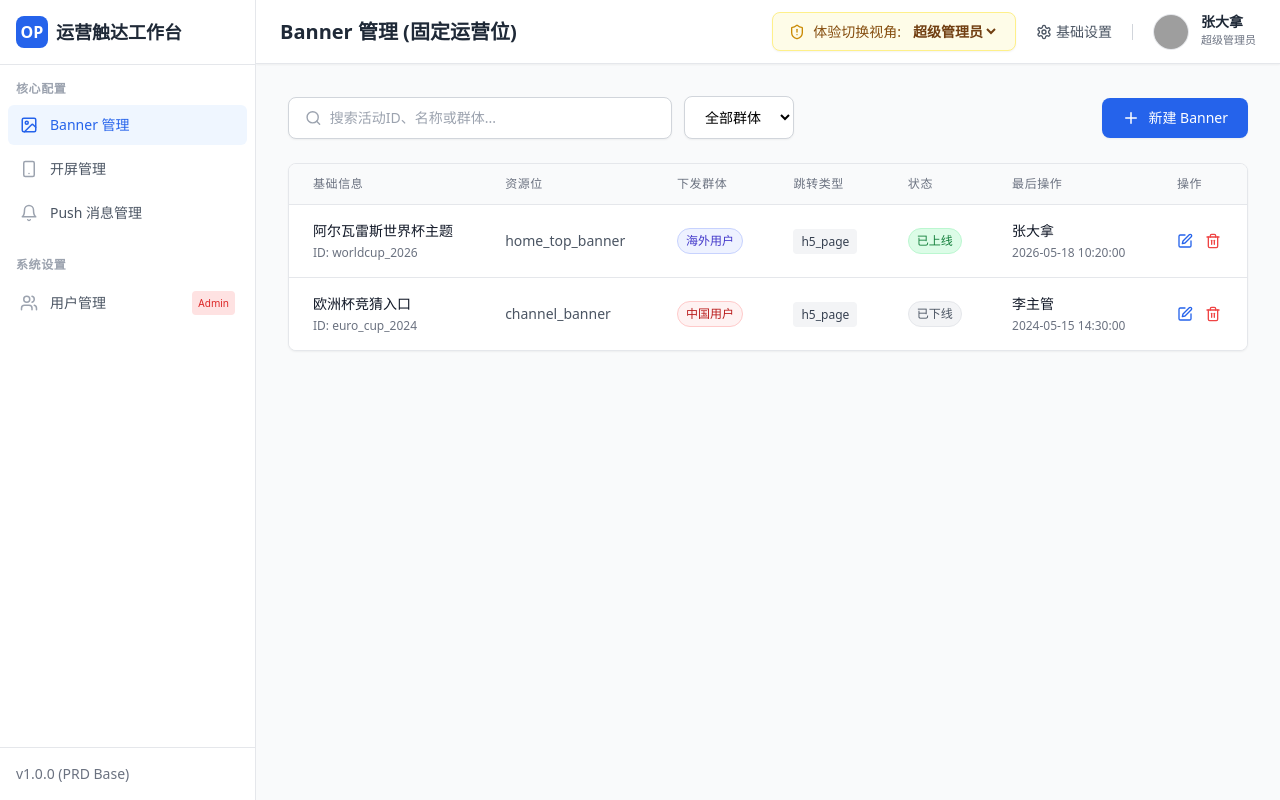
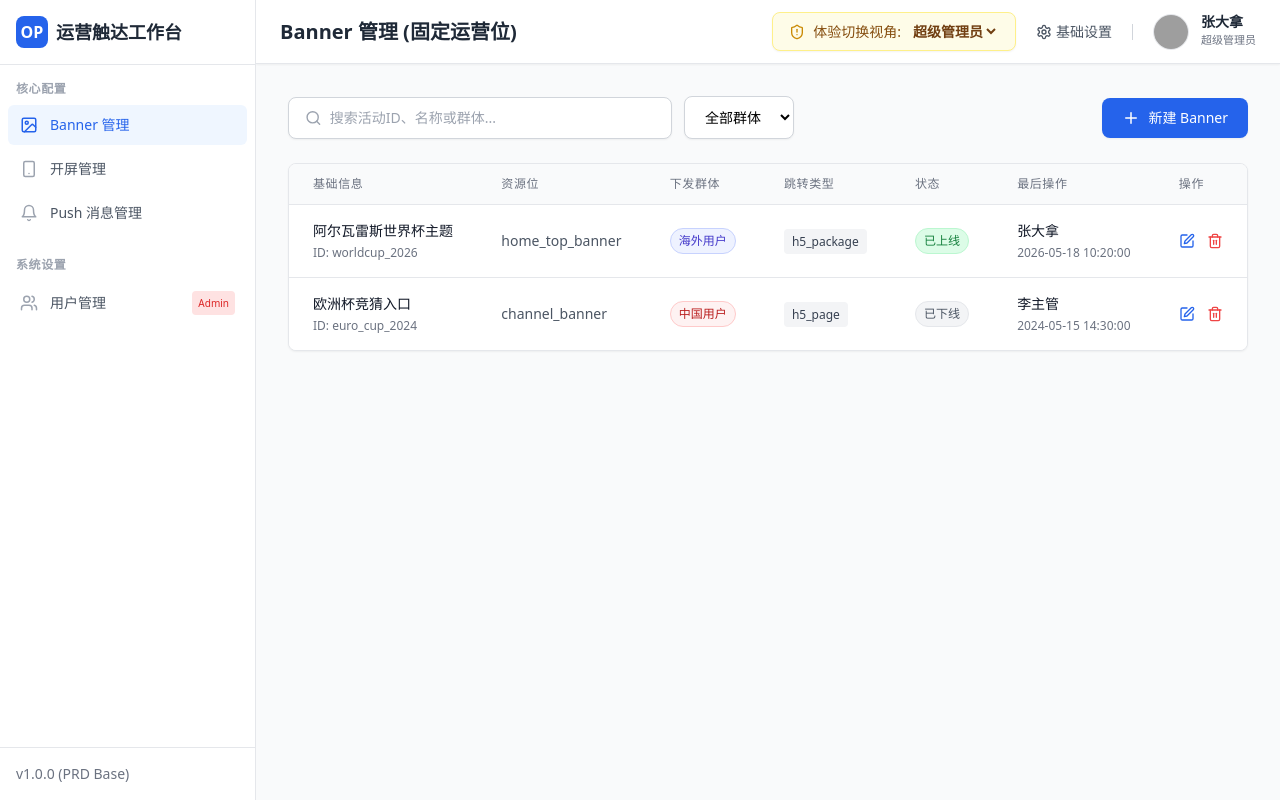
Before and after one commit to bobiyang5555-cloud/admin-paltform, a React (Vite) app in the folder prototype/: page / in a window 1280 px wide. Built offline with nearby package versions, Linux system fonts and the light colour scheme; grey boxes are pictures that could not be loaded.

Commit message:
Add files via upload

```diff
--- a/prototype/src/App.jsx
+++ b/prototype/src/App.jsx
@@ -48,8 +48,8 @@ const initialBanners = [
     placement: 'home_top_banner',
     audience: 'overseas',
     name: '阿尔瓦雷斯世界杯主题',
-    jump_type: 'h5_page',
-    target: 'https://activity.example.com/worldcup',
+    jump_type: 'h5_package',
+    target: '阿尔瓦雷斯模板 H5',
     start_time: '2026-06-02T00:00',
     end_time: '2026-07-24T23:59',
     status: 'online',
@@ -96,7 +96,7 @@ const initialPushes = [
     audience: 'overseas',
     title: 'Alvarez 模板上线',
     body: '剪同款视频，赢签名球衣',
-    jump_type: 'h5_page',
+    jump_type: 'h5_package',
     send_mode: 'scheduled',
     send_time_raw: '2026-06-05T20:00',
     send_time: '2026-06-05 20:00 (定时)',
@@ -210,7 +210,6 @@ export default function App() {
     const normalizedItem = item
       ? {
           ...item,
-          jump_type: item.jump_type === 'h5_package' ? 'h5_page' : item.jump_type,
           app_page_key: item.app_page_key || (item.jump_type === 'app_page' ? item.target || 'app_home' : ''),
           app_page_params: item.app_page_params || '',
         }
@@ -260,9 +259,6 @@ export default function App() {
       update_time: createTimestamp(),
     };
 
-    delete newItem.download_url;
-    delete newItem.fallback_url;
-
     if (newItem.jump_type === 'app_page') {
       const appPageKey = activeTab === 'splash' ? 'app_home' : (formData.app_page_key || 'app_home');
       const appPageParams = activeTab === 'splash' ? '' : (formData.app_page_params || '').trim();
@@ -272,9 +268,7 @@ export default function App() {
       newItem.target_display = activeTab === 'splash'
         ? '默认首页 (app_home)'
         : `${getAppPageLabel(appPageKey)}${appPageParams ? `?${appPageParams}` : ''}`;
-    } else if (newItem.jump_type === 'h5_page') {
-      newItem.target = (formData.target || '').trim();
-      newItem.target_display = newItem.target;
+      newItem.fallback_url = formData.fallback_url || '';
     }
 
     if (activeTab === 'push') {
@@ -694,52 +688,31 @@ export default function App() {
     </div>
   );
 
-  const renderLegacyJumpConfig = () => (
+  const renderJumpConfig = () => (
     <div className="p-6 bg-blue-50/30 rounded-xl border border-blue-100 mb-6">
       <h4 className="text-sm font-bold text-gray-800 mb-4 flex items-center gap-2">
         <span className="w-1 h-3.5 bg-blue-500 rounded-full"></span>
         跳转承接配置
       </h4>
-      <div className="grid grid-cols-1 gap-6">
+      <div className="grid grid-cols-2 gap-6">
         {renderFormSelect('跳转类型', 'jump_type', [
-          { label: '在线 H5 (h5_page)', value: 'h5_page' },
+          { label: 'H5 离线包 (h5_package)', value: 'h5_package' },
           { label: '在线 H5 (h5_page)', value: 'h5_page' },
           { label: 'App 内页 (app_page)', value: 'app_page' },
         ], true)}
         {renderFormInput('跳转目标 (ID/URL)', 'target', 'text', '例如：世界杯主会场 ID', true)}
       </div>
 
-      {formData.jump_type === 'h5_page' && (
+      {formData.jump_type === 'h5_package' && (
         <div className="grid grid-cols-2 gap-6">
-          {renderFormInput('H5 地址', 'target', 'text', 'https://...', true)}
-          {renderFormInput('H5 地址', 'target', 'text', 'https://...', true)}
+          {renderFormInput('离线包下载地址 (ZIP)', 'download_url', 'text', 'https://...', true)}
+          {renderFormInput('在线兜底地址 (Fallback)', 'fallback_url', 'text', '弱网或解压失败时访问的 URL', true)}
         </div>
       )}
 
-      {formData.jump_type === 'app_page' && (
+      {formData.jump_type !== 'h5_package' && (
         <div className="grid grid-cols-1 gap-6">
-          {renderFormInput('页面配置已在下方展示', 'target_display', 'text', '', false)}
-        </div>
-      )}
-    </div>
-  );
-
-  const renderJumpConfig = () => (
-    <div className="p-6 bg-blue-50/30 rounded-xl border border-blue-100 mb-6">
-      <h4 className="text-sm font-bold text-gray-800 mb-4 flex items-center gap-2">
-        <span className="w-1 h-3.5 bg-blue-500 rounded-full"></span>
-        璺宠浆鎵挎帴閰嶇疆
-      </h4>
-      <div className="grid grid-cols-1 gap-6">
-        {renderFormSelect('璺宠浆绫诲瀷', 'jump_type', [
-          { label: '鍦ㄧ嚎 H5 (h5_page)', value: 'h5_page' },
-          { label: 'App 鍐呴〉 (app_page)', value: 'app_page' },
-        ], true)}
-      </div>
-
-      {formData.jump_type === 'h5_page' && (
-        <div className="grid grid-cols-1 gap-6">
-          {renderFormInput('H5 鍦板潃', 'target', 'text', 'https://...', true)}
+          {renderFormInput('在线兜底地址 (Fallback)', 'fallback_url', 'text', '异常场景跳转链接', true)}
         </div>
       )}
     </div>
```
